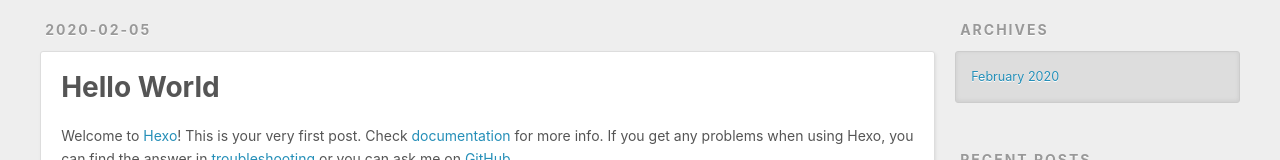
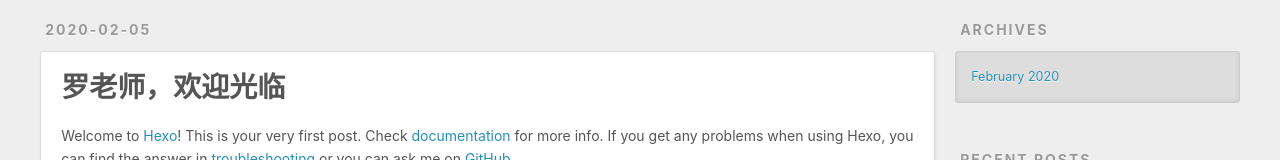
Before and after one commit to Jingzujian/Jingzujian.github.io, a plain HTML site: page index.html in a window 1280 px wide. Shown: the part 328-488 px from the top of the page. Drawn offline with nearby package versions, Linux system fonts and the light colour scheme.

Commit message:
Site updated: 2020-02-05 16:11:00

```diff
--- a/index.html
+++ b/index.html
@@ -77,7 +77,7 @@
 
 
     <h1 itemprop="name">
-      <a class="article-title" href="/2020/02/05/hello-world/">Hello World</a>
+      <a class="article-title" href="/2020/02/05/hello-world/">罗老师，欢迎光临</a>
     </h1>
 
 
```
